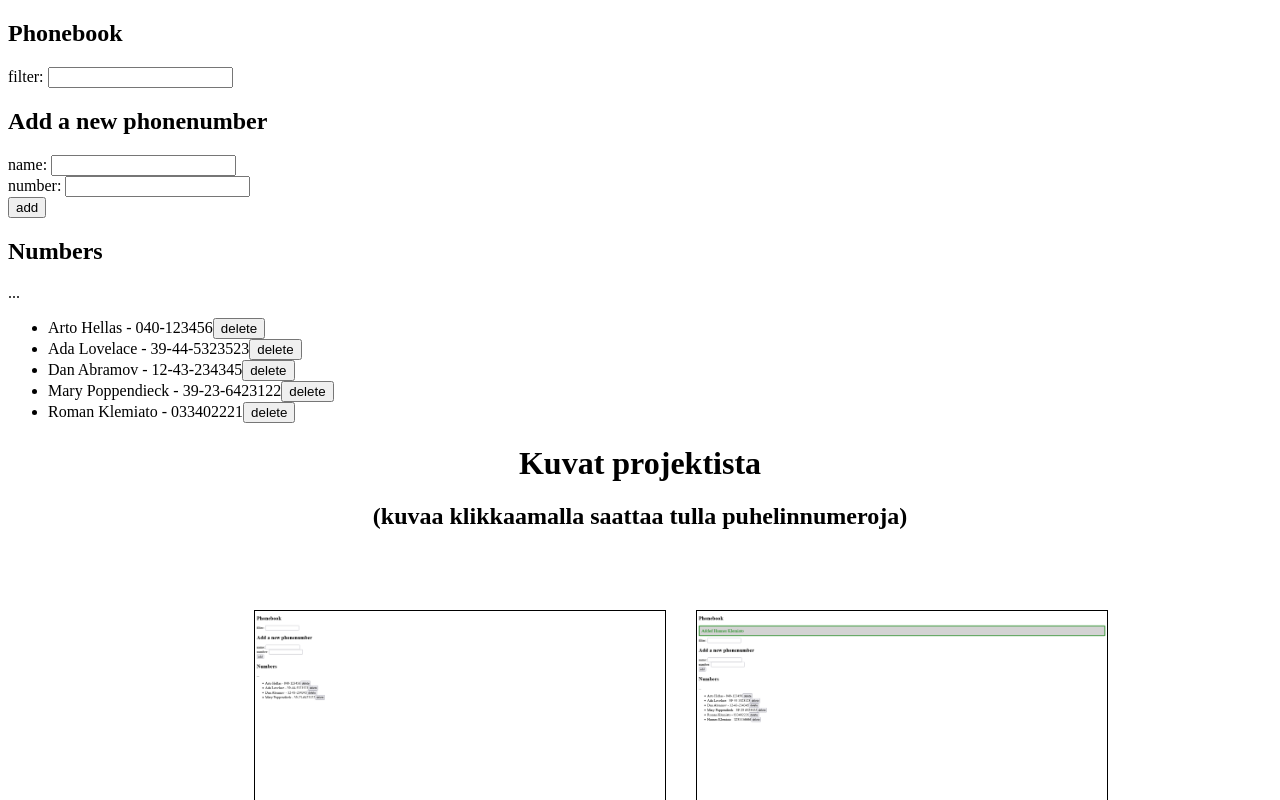
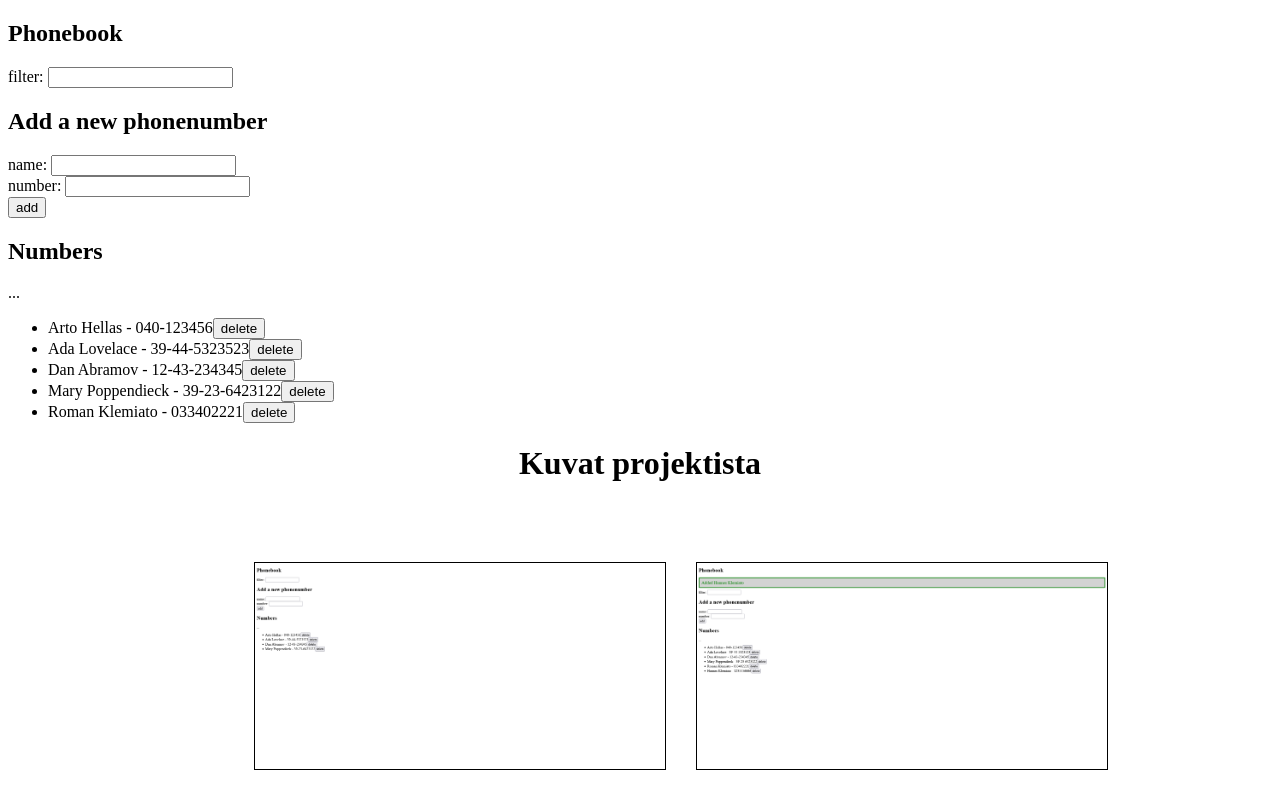
Before and after one commit to SweetCinnamonBun/05-puhelinluettelo, a React (Vite) app: page / in a window 1280 px wide. Shown: the top 800 px of the page. Built offline with nearby package versions, Linux system fonts and the light colour scheme; data requests are answered from the project's data file.

Commit message:
weird cache issue fixed

```diff
--- a/src/App.jsx
+++ b/src/App.jsx
@@ -13,9 +13,6 @@ const Images = ({ images }) => {
   return (
     <>
       <h1 className="images-of-project">Kuvat projektista</h1>
-      <h2 className="click-img">
-        (kuvaa klikkaamalla saattaa tulla puhelinnumeroja)
-      </h2>
       <div className="images-container">
         {images.map((x) => {
           return (
```
